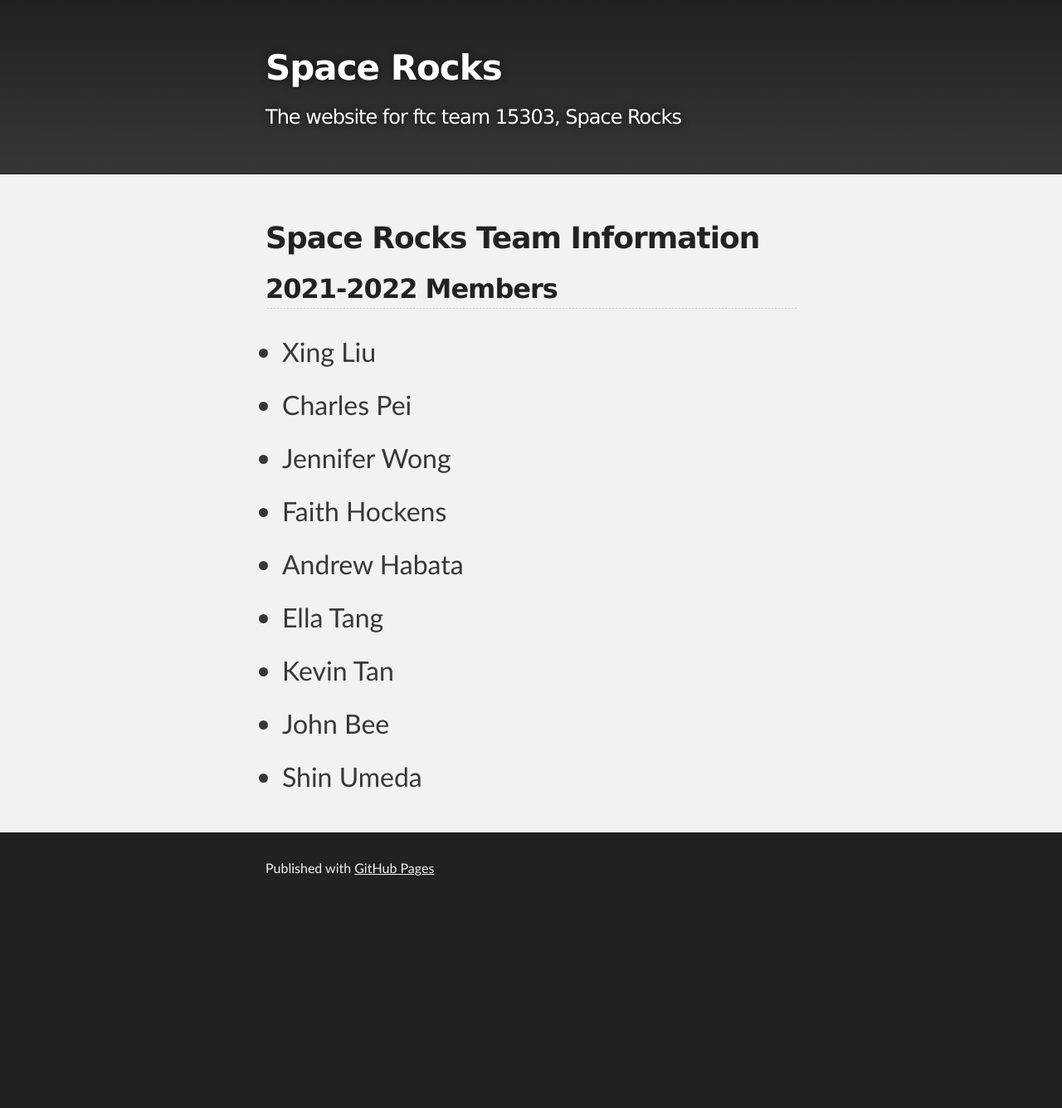
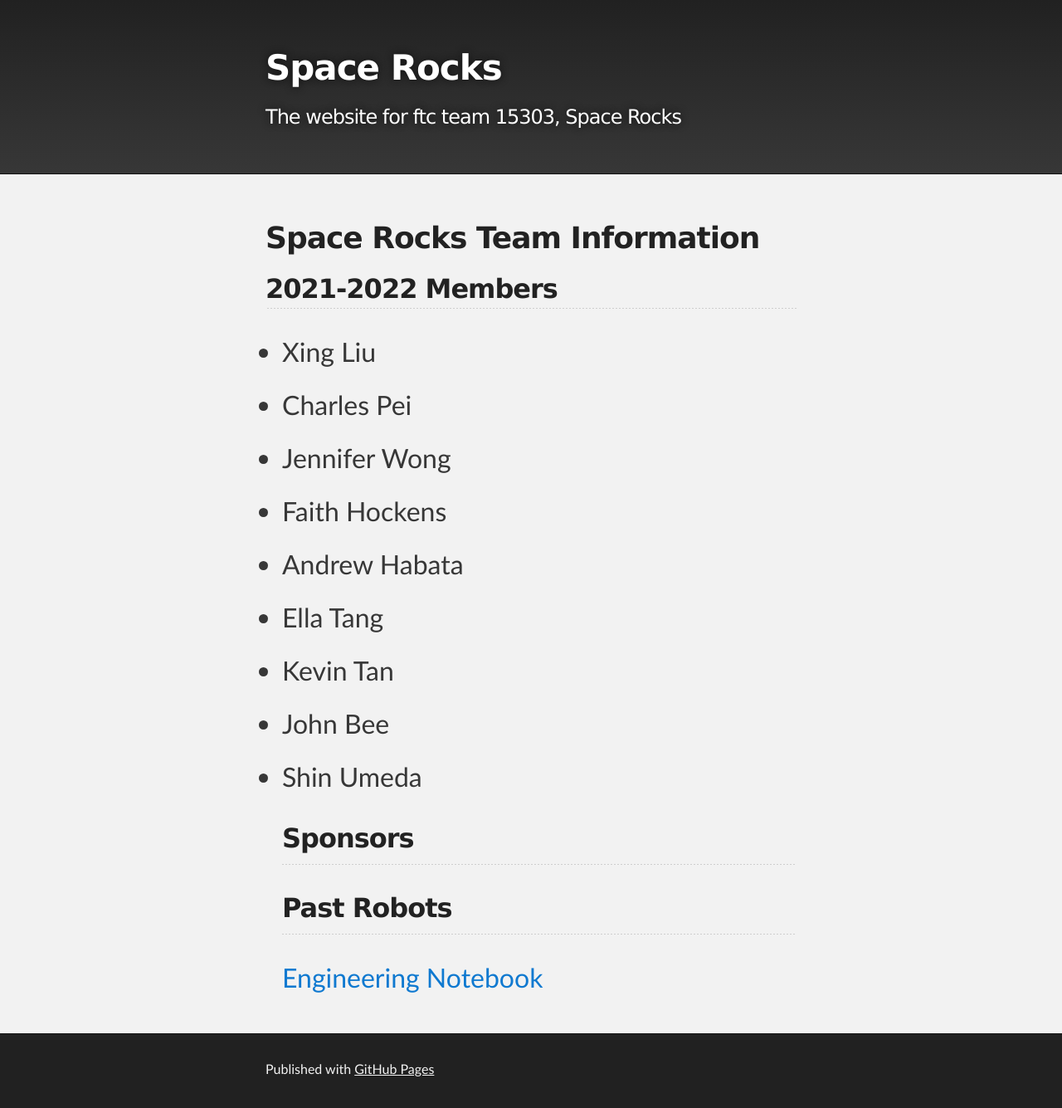
Before and after one commit to 15303/15303.github.io, a Jekyll site: the page built from team-info-members.md, in a window 1280 px wide. Shown: the whole page at 83% size. Built offline with Jekyll 4.4.1, drawn with Linux system fonts in a browser that asks for light colours; our own code applies the rules of GitHub Pages for plain Markdown files; before the commit the page ends 1093 px from its top, so only the background shows below that.

Commit message:
Update team-info-members.md

```diff
--- a/team-info-members.md
+++ b/team-info-members.md
@@ -25,6 +25,14 @@
     <li> John Bee </li>
     <li> Shin Umeda </li>
 
+    <h2> Sponsors </h2>
+
+    <h2> Past Robots </h2>
+
+
+     <a href="">Engineering Notebook</a>
+
+
 
   </ul>
 
```
